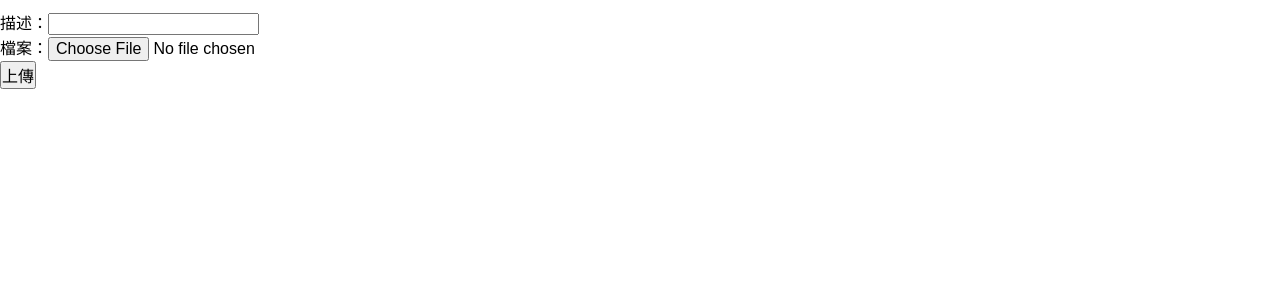
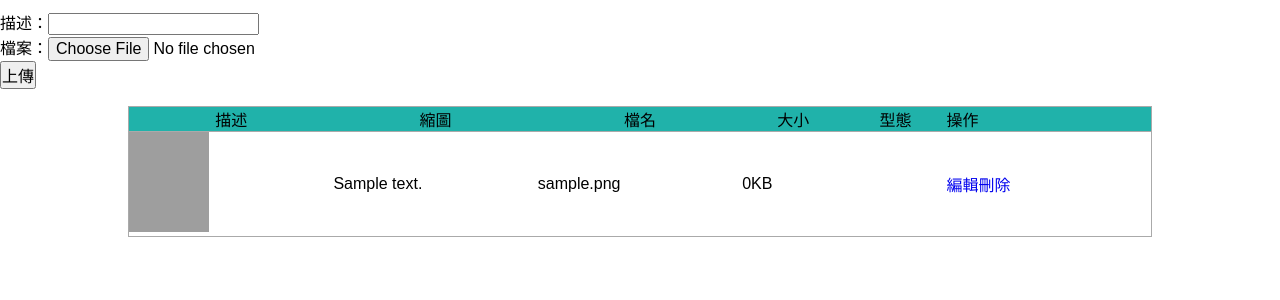
Before and after one commit to luchiahsuan/tyrtry_file, a PHP site: page /upload.php in a window 1280 px wide. Shown: the part 76-376 px from the top of the page. Run offline with PHP 8.4, Linux system fonts and the light colour scheme; tables that the repository leaves empty hold one stand-in row (values such as "Sample post"); grey boxes are pictures that could not be loaded.

Commit message:
表單上傳完整練習,bug未除

```diff
--- /dev/null
+++ b/api/base.php
@@ -0,0 +1,204 @@
+<?php
+$dsn = "mysql:host=localhost;charset=utf8;dbname=file";
+$pdo = new PDO($dsn, 'root', '');
+
+date_default_timezone_set("Asia/Taipei");
+
+session_start();
+
+function dd($array)
+{
+    echo "<pre>";
+    print_r($array);
+    echo "</pre>";
+}
+
+/**
+ * pram table - 資料表名稱
+ * pram args[0] - where 條件(array)或sql字串
+ * pram args[1] - order by limit 之類的sql 字串
+ */
+
+function all($table, ...$args)
+{
+    global $pdo;
+    $sql = "select * from $table ";
+
+    if (isset($args[0])) {
+        if (is_array($args[0])) {
+            //是陣列 ['acc'=>'mack','pw'=>'1234'];
+            //是陣列 ['product'=>'PC','price'=>'10000'];
+
+            foreach ($args[0] as $key => $value) {
+                $tmp[] = "`$key`='$value'";
+            }
+
+            $sql = $sql . " WHERE " . join(" && ", $tmp);
+        } else {
+            //是字串
+            $sql = $sql . $args[0];
+        }
+    }
+
+    if (isset($args[1])) {
+        $sql = $sql . $args[1];
+    }
+
+    //echo $sql;
+    return $pdo->query($sql)->fetchAll(PDO::FETCH_ASSOC);
+}
+
+
+//傳回指定id的資料
+//['acc'=>'mack','pw'=>1234];
+// 1,200,312
+function find($table, $id)
+{
+    global $pdo;
+    $sql = "select * from `$table` ";
+
+    if (is_array($id)) {
+        foreach ($id as $key => $value) {
+            $tmp[] = "`$key`='$value'";
+        }
+
+        $sql = $sql . " where " . join(" && ", $tmp);
+    } else {
+
+        $sql = $sql . " where `id`='$id'";
+    }
+    //echo $sql;
+    return $pdo->query($sql)->fetch(PDO::FETCH_ASSOC);
+}
+
+//給定條件更新資料(多筆或單筆)
+function update($table, $col, ...$args)
+{
+    global $pdo;
+
+    $sql = "update $table set ";
+
+    if (is_array($col)) {
+        foreach ($col as $key => $value) {
+            $tmp[] = "`$key`='$value'";
+        }
+
+        $sql = $sql .  join(",", $tmp);
+    } else {
+        echo "錯誤,請提供以陣列型式的更新資料";
+    }
+
+    if (isset($args[0])) {
+        if (is_array($args[0])) {
+            $tmp = [];
+            foreach ($args[0] as $key => $value) {
+                $tmp[] = "`$key`='$value'";
+            }
+
+            $sql = $sql . " where " . join(" && ", $tmp);
+        } else {
+
+            $sql = $sql . " where `id`='{$args[0]}'";
+        }
+    }
+
+
+    echo $sql;
+    //$t=$pdo->query($sql)->fetch(PDO::FETCH_ASSOC);
+    //$t=$pdo->exec($sql);
+
+    return $pdo->exec($sql);
+}
+
+
+//新增資料
+/**
+ * `['school_num'=>'911799',
+ *  'class_code'=>'101',
+ *  'seat_num'=>51,
+ *  'year'=>2000]`
+ */
+function insert($table, $cols)
+{
+    global $pdo;
+
+    $keys = array_keys($cols);
+    //dd(join("','",$cols));
+
+    $sql = "insert into $table (`" . join("`,`", $keys) . "`) values('" . join("','", $cols) . "')";
+    //$sql="insert into $table (`";
+    //$sql=$sql . join("`,`",$keys);
+    //$sql=$sql . "`) values('";
+    //$sql=$sql . join("','",$cols);
+    //$sql=$sql . "')";
+
+    //echo $sql;
+    return $pdo->exec($sql);
+}
+
+//刪除資料
+function del($table, $id)
+{
+    global $pdo;
+    $sql = "delete from `$table` ";
+
+    if (is_array($id)) {
+        foreach ($id as $key => $value) {
+            $tmp[] = "`$key`='$value'";
+        }
+
+        $sql = $sql . " where " . join(" && ", $tmp);
+    } else {
+
+        $sql = $sql . " where `id`='$id'";
+    }
+
+    //echo $sql;
+    return $pdo->exec($sql);
+}
+
+//萬用sql函式
+function q($sql)
+{
+    global $pdo;
+    //echo $sql;
+    return $pdo->query($sql)->fetchAll();
+}
+
+//header函式
+function to($location)
+{
+    header("location:$location");
+}
+
+
+function is_image($type)
+{
+    switch ($type) {
+        case "image/jpeg":
+        case "image/gif":
+        case "image/png":
+            return true;
+            break;
+        default:
+            return false;
+    }
+}
+
+function dummy_icon($type)
+{
+    switch ($type) {
+        case "text/plain":
+            return "file-txt.png";
+        case "application/mspowerpoint":
+            return "file-ppt.png";
+        case "application/msword":
+            return "file-doc.png";
+        case "application/postscript":
+            return "file-ai.png";
+            return true;
+            break;
+        default:
+            return "file-regular.png";
+    }
+}
--- a/upload.php
+++ b/upload.php
@@ -6,6 +6,7 @@
  * 4.顯示檔案列表
  */
 
+include_once "./api/base.php";
 ?>
 <!DOCTYPE html>
 <html lang="en">
@@ -15,7 +16,54 @@
     <meta http-equiv="X-UA-Compatible" content="ie=edge">
     <title>檔案上傳</title>
     <link rel="stylesheet" href="style.css">
-</head>
+    <style>
+        .list{
+            list-style-type: none;
+            padding: 0;
+            margin:1rem auto;
+            padding-top: 1px;
+            width: 80%;
+        }
+        .list-item{
+            display: flex;
+            align-items: center;
+            border: 1px solid #aaa;
+            margin-bottom: -1px;
+        }
+
+        .list-item:nth-child(1){
+            text-align: center;
+            background-color: lightseagreen;
+        }
+        .list-item div:nth-child(1) {
+            width: 20%;
+        }
+        .list-item div:nth-child(1) img{
+            width: 150px;
+            height: 100px;
+
+        }
+        .list-item div:nth-child(2){
+            width: 20%;
+        }
+        .list-item div:nth-child(3){
+            width: 20%;
+
+        }
+        .list-item div:nth-child(4){
+            width: 10%;
+
+        }
+        .list-item div:nth-child(5){
+            width: 20%;
+            overflow: hidden;
+        }
+        .list-item div:nth-child(5){
+            width: 10%;
+
+        }
+        </style>
+    </head>
 <body>
  <h1 class="header">檔案上傳練習</h1>
  <!----建立你的表單及設定編碼----->
@@ -33,6 +81,58 @@
 </ul>
 </form>
 
+<?php
+$files=all('upload');
+if(count($files)>0){
+echo"<ul class=list>";
+echo"<li class='list-item'>";
+echo"<div>描述</div>";
+echo"<div>縮圖</div>";
+echo"<div>檔名</div>";
+echo"<div>大小</div>";
+echo"<div>型態</div>";
+echo"<div>操作</div>";
+echo"</li>";
+
+foreach($files as $file){
+    echo "<li class='list-item'>";
+        echo "<div>";
+        if(is_image($file['type'])){
+            echo "<img src='./upload/{$file['file_name']}'>";
+        }else{
+            $icon=dummy_icon($file['type']);
+            echo "<img src='./material/{$icon}' style='width:80px'>";
+
+        }
+        echo "</div>";
+        echo "<div>";
+        echo $file['description'];
+        echo "</div>";
+        echo "<div>";
+        echo $file['file_name'];
+        echo "</div>";
+        echo "<div>";
+        echo floor($file['size']/1024) . 'KB';
+        echo "</div>";
+        echo "<div>";
+        echo $file['type'];
+        echo "</div>";
+        echo "<div>";
+        echo "<a href='./api/edit.php?id={$file['id']}'>編輯</a>";
+        echo "<a href='./api/del.php?id={$file['id']}'>刪除</a>";
+        echo "</div>";
+    echo "</li>";
+}
+echo "</ul>";
+}else{
+    echo"目前尚無上傳資料";
+}
+
+
+
+
+?>
+
 
 
 
```
Also changed, not shown: api/del.php (added, +11 -0 lines), api/edit.php (added, +28 -0 lines), api/upload.php (+23 -1 lines), edit_form.php (added, +95 -0 lines), material/file-ai.png (added), material/file-doc.png (added), material/file-ppt.png (added), material/file-regular.jpg (added), material/file-txt.png (added), upload/20221212020217.jpg (added), upload/20221212035219.jpg (added), upload/20221212043336.jpg (added), upload/20221212105625.jpg (added), upload/20221212105633.jpg (added).
